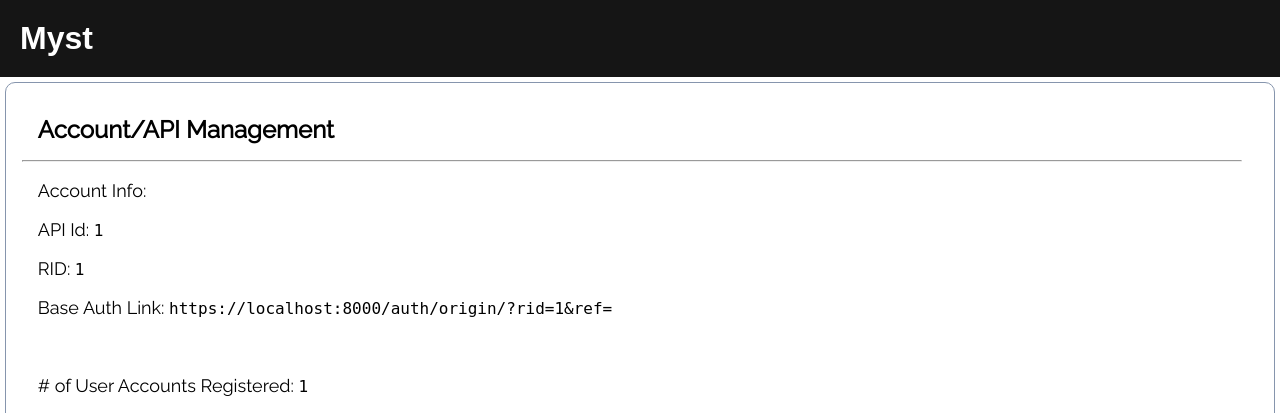
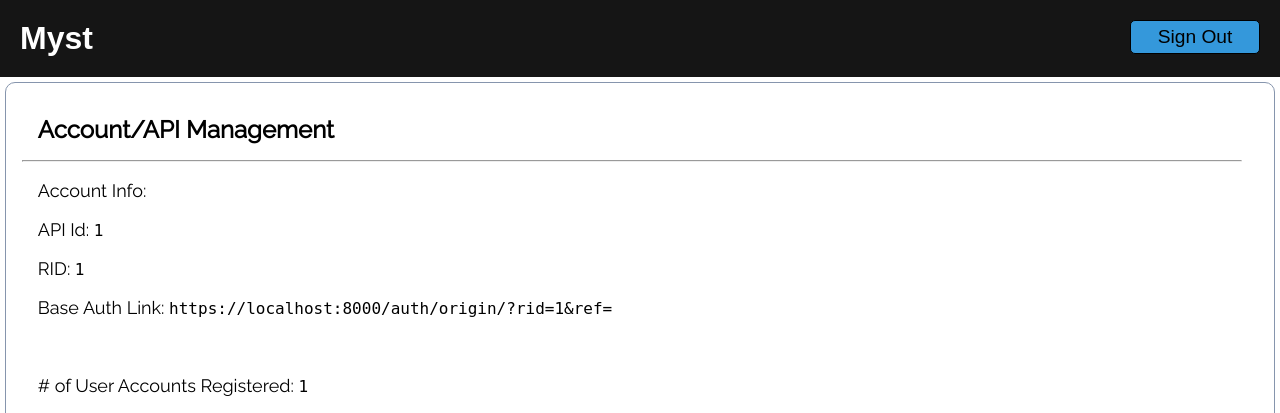
Before and after one commit to mystsec/MystAuth, a Django app: template dash/templates/dash2.html in a window 1280 px wide. Shown: the top 413 px of the page. Run offline with Django 3.2, Linux system fonts and the light colour scheme; the template is opened without the code that fills it: most values are stand-ins (such as "Sample title", 1, 10 or a date in 2020).

Commit message:
Update dash2.html
Add sign out button

```diff
--- a/dash/templates/dash2.html
+++ b/dash/templates/dash2.html
@@ -10,6 +10,7 @@
   <body>
     <div id="header">
       <h1 id="hnm">Myst</h1>
+      <button id="signout">Sign Out</button>
     </div>
 
     <div class="content">
@@ -59,7 +60,6 @@
     </div>
 
     <p hidden="none" id="usr">{{ usr }}</p>
-    <p hidden="none" id="token">{{ auth_token }}</p>
 
     <footer>
       <a href="/privacy" target="_blank" class="footer-el">Privacy Policy</a>
```
